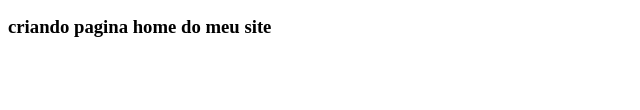
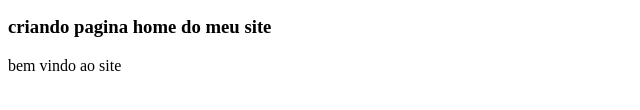
Before and after one commit to Mattheus999/curso_githubb, a plain HTML site: page index.html in a window 1280 px wide. Shown: the part 134-244 px from the top of the page, without its empty margins (0-640 px from the left). Drawn offline with Linux system fonts and the light colour scheme.

Commit message:
finalizando pagina home com toda descricao

```diff
--- a/index.html
+++ b/index.html
@@ -2,3 +2,4 @@
 <H2>olá mundo</H2>
 <p>paragrafo da home...</p>
 <h3>criando pagina home do meu site</h3>
+<p>bem vindo ao site</p>
```
Also changed, not shown: nomes.txt.
